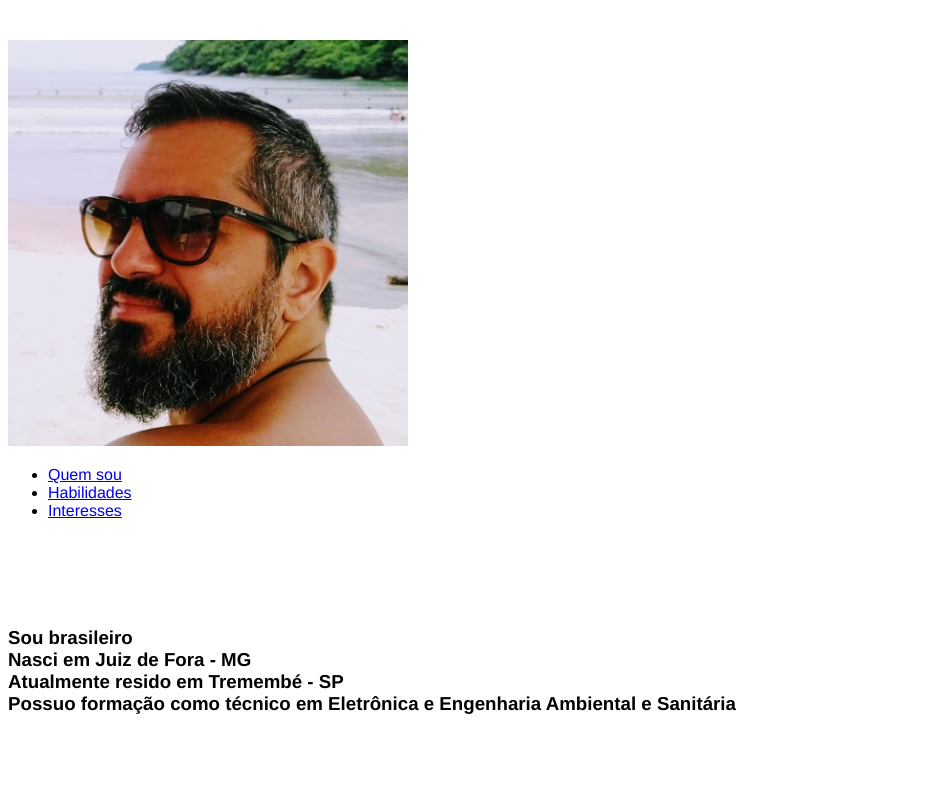
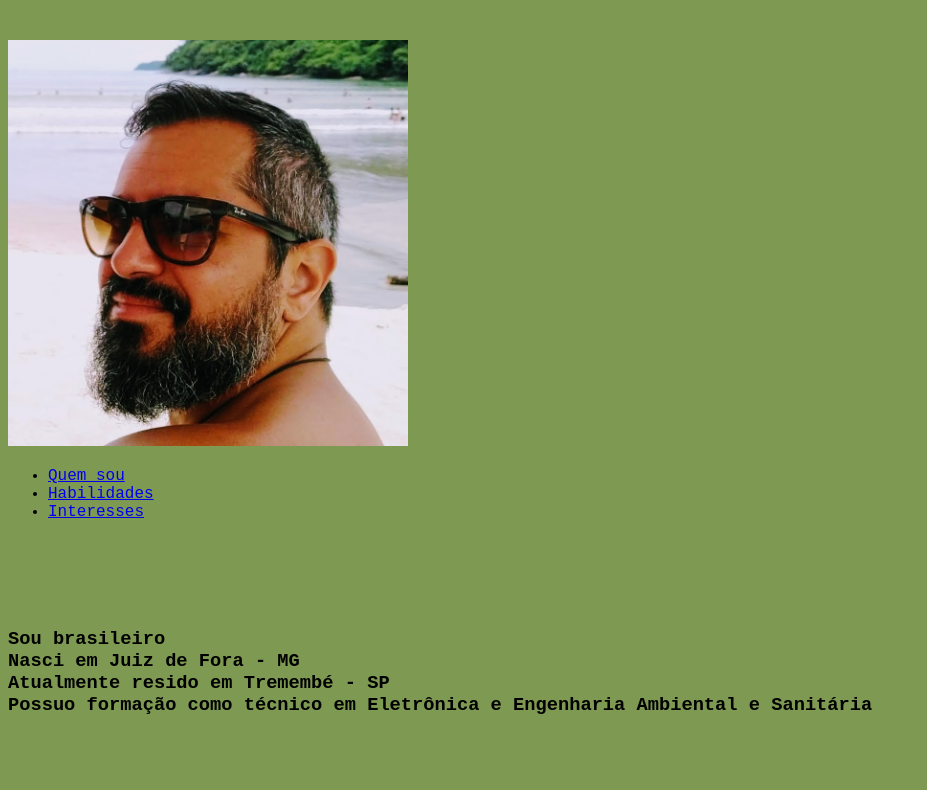
Before and after one commit to lima-bigs/lima-bigs.github.io, a plain HTML site: page index.html in a window 1280 px wide. Shown: the part 74-864 px from the top of the page, without its empty margins (0-927 px from the left). Drawn offline with Linux system fonts and the light colour scheme.

Commit message:
Alteraçao da cor de fundo da pagina

```diff
--- a/index.html
+++ b/index.html
@@ -6,8 +6,13 @@
     <meta name="viewport" content="width=device-width, initial-scale=1.0">
     <title>Lima Júnior</title>
     <style>
-        body{font-family:'Franklin Gothic Medium', 'Arial Narrow', Arial, sans-serif;}
-        h1{font-family:'Courier New', Courier, monospace;}
+        body{
+            font-family:'Courier New', Courier, monospace;
+            background-color: rgb(126, 153, 81);
+        }
+        h1{
+            font-family:'Courier New', Courier, monospace;
+        }
     </style>
 
 </head>
```
